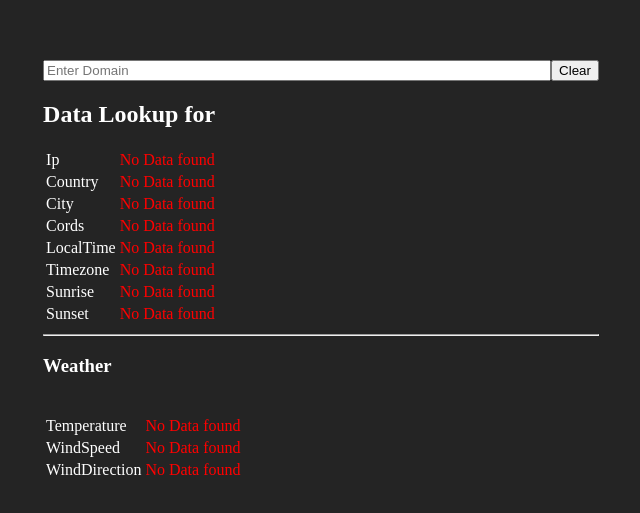
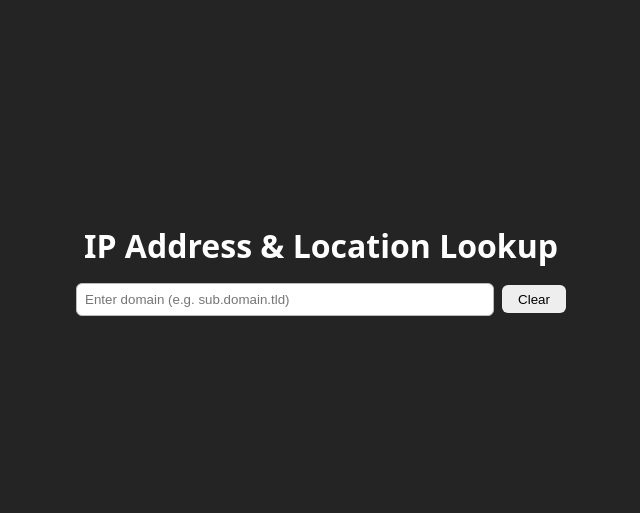
Before and after one commit to 25-26-4BI-SEW/Bachinger_Alexander, a Vue app in the folder 10_CORE_IP_Address_Lookup/CORE10/: page / in a window 1280 px wide. Shown: the part 129-642 px from the top of the page, without its empty margins (319-959 px from the left). Built offline with nearby package versions, Linux system fonts and the light colour scheme.

Commit message:
CORE10 finished

```diff
--- a/10_CORE_IP_Address_Lookup/CORE10/src/App.vue
+++ b/10_CORE_IP_Address_Lookup/CORE10/src/App.vue
@@ -1,21 +1,27 @@
 <script setup>
+import {ref} from "vue";
 import DomainInput from "./components/DomainInput.vue";
 import DomainLookup from "./components/DomainLookup.vue";
-import {ref} from "vue";
 
 const domain = ref("");
-
-function domainInfo(domainInput) {
-  domain.value = domainInput;
-}
-
 </script>
 
 <template>
-  <DomainInput @input="domainInfo"/>
-  <DomainLookup :domain="domain"/>
+  <main class="app">
+    <h1>IP Address & Location Lookup</h1>
+    <DomainInput @input="(val) => (domain = val)"/>
+    <DomainLookup :domain="domain"/>
+  </main>
 </template>
 
 <style scoped>
+.app {
+  font-family: system-ui, sans-serif;
+  padding: 2rem;
+  text-align: center;
+}
 
+h1 {
+  margin-bottom: 1rem;
+}
 </style>
--- a/10_CORE_IP_Address_Lookup/CORE10/src/components/DomainInput.vue
+++ b/10_CORE_IP_Address_Lookup/CORE10/src/components/DomainInput.vue
@@ -1,27 +1,59 @@
 <script setup>
 import {ref} from "vue";
 
-const emit = defineEmits(['input']);
-const input = ref('');
-
+const emit = defineEmits(["input"]);
+const input = ref("");
+let debounceTimeout = null;
 
 function emitChange() {
-  if (input.value.length > 3) emit('input', input.value);
+  clearTimeout(debounceTimeout);
+  if (input.value.length > 3) debounceTimeout = setTimeout(() => emit("input", input.value), 500);
+  // A new timer (setTimeout) is set. --> The code in the function will only be executed after 500ms if the user does not continue typing during this time.
 }
 
 function clearInput() {
   input.value = "";
-  emit('input', null);
+  emit("input", null);
 }
 </script>
 
 <template>
-  <input v-model.trim="input" @input="emitChange" type="text" placeholder="Enter Domain">
-  <button type="button" @click="clearInput">Clear</button>
+  <div class="input-wrapper">
+    <input
+        v-model.trim="input"
+        placeholder="Enter domain (e.g. sub.domain.tld)"
+        type="text"
+        @input="emitChange"
+    />
+    <button type="button" @click="clearInput">Clear</button>
+  </div>
 </template>
 
 <style scoped>
+.input-wrapper {
+  display: flex;
+  gap: 0.5rem;
+  align-items: center;
+  margin-bottom: 1.5rem;
+}
+
 input {
-  width: 500px;
+  width: 400px;
+  padding: 0.5rem;
+  border: 1px solid #bbb;
+  border-radius: 6px;
+}
+
+button {
+  background-color: #eee;
+  border: none;
+  border-radius: 6px;
+  padding: 0.4rem 1rem;
+  cursor: pointer;
+  transition: background 0.2s;
+}
+
+button:hover {
+  background: #ddd;
 }
 </style>
--- a/10_CORE_IP_Address_Lookup/CORE10/src/components/DomainLookup.vue
+++ b/10_CORE_IP_Address_Lookup/CORE10/src/components/DomainLookup.vue
@@ -1,16 +1,17 @@
 <script setup>
+import {ref, watch} from "vue";
 import axios from "axios";
-import {callWithErrorHandling, ref, watch} from "vue";
 
-const props = defineProps({
-  domain: String,
-});
+const props = defineProps({domain: String});
+
+const loading = ref(false);
+const error = ref("");
 
 const ip = ref("");
 const country = ref("");
 const city = ref("");
-const lat = ref("");
-const lon = ref("");
+const lat = ref(null);
+const lon = ref(null);
 const locTime = ref("");
 const timezone = ref("");
 const sunrise = ref("");
@@ -20,191 +21,169 @@ const weather_temp = ref("");
 const weather_windS = ref("");
 const weather_windD = ref("");
 
-function resetData(caseIndex = 0) {
-  switch (caseIndex) {
-    case 0:
-      ip.value = country.value = city.value = lat.value = lon.value = locTime.value = timezone.value = sunrise.value = sunset.value = weather_temp.value = weather_windS.value = weather_windD.value = "";
-      return
-    case 1:
-      country.value = city.value = lat.value = lon.value = timezone.value = "";
-      return;
-    case 2:
-      sunrise.value = sunset.value = "";
-      return;
-    case 3:
-      weather_temp.value = weather_windS.value = weather_windD.value = "";
-      return;
+function resetAll() {
+  ip.value = country.value = city.value = locTime.value = timezone.value = sunrise.value = sunset.value = weather_time.value = weather_temp.value = weather_windS.value = weather_windD.value = "";
+  lat.value = lon.value = null;
+  error.value = "";
+}
+
+watch(() => props.domain, async (newDomain) => {
+      resetAll();
+      if (!newDomain) return;
+      loading.value = true;
+      try {
+        await fetchIP(newDomain);
+      } catch (e) {
+        error.value = e.message || "An unexpected error occurred.";
+      } finally {
+        loading.value = false;
+      }
+    }
+);
+
+async function fetchIP(domain) {
+  try {
+    const res = await axios.get('http://www.dns-lg.com/us01/' + domain + '/a');
+    if (!res.data.answer || res.data.answer.length === 0)
+      throw new Error("No IP address found for this domain.");
+
+    ip.value = res.data.answer[0].rdata;
+    await fetchLocation(ip.value);
+  } catch {
+    throw new Error("Unable to resolve domain to IP.");
   }
 }
 
-async function getIP(domain) {
-  if (!domain) return resetData(0);
+async function fetchLocation(ipAddr) {
+  const res = await axios.get('https://ipapi.co/' + ipAddr + '/json/');
+  if (!res.data || res.data.error) throw new Error("Location not found.");
+
+  country.value = res.data.country_name || "";
+  city.value = res.data.city || "";
+  lat.value = res.data.latitude || 0;
+  lon.value = res.data.longitude || 0;
+  timezone.value = res.data.timezone || "";
+
   try {
-    const res = await axios.get('http://www.dns-lg.com/us01/' + domain + '/a');
-    // console.log(res.data);
-    if (res.data.answer && res.data.answer.length > 0) {
-      ip.value = res.data.answer[0].rdata;
-      await getLocationData();
-    } else {
-      resetData(0);
-    }
-  } catch (e) {
-    resetData(0);
-  }
-}
-
-async function getLocationData() {
-  if (!ip.value) return resetData(1);
-  try {
-    const res = await axios.get('http://ip-api.com/json/' + ip.value);
-    if (res.data?.status === "success") {
-      country.value = res.data.country || "";
-      city.value = res.data.city || "";
-      lat.value = res.data.lat || "";
-      lon.value = res.data.lon || "";
-      timezone.value = res.data.timezone || "";
-      try {
-        if (timezone.value !== "") {
     locTime.value = new Intl.DateTimeFormat("en-US", {
       timeZone: timezone.value,
       hour12: false,
       hour: "2-digit",
       minute: "2-digit",
-          }).format(new Date()) || "";
-        }
+    }).format(new Date());
   } catch {
-      }
-      if (lat.value === "" || lon.value === "") return resetData(2);
-      await getSunData();
-      console.log("vor wetter")
-      await getCurrentWeather();
-      console.log("nach wetter")
-    } else {
-      resetData(1)
-    }
-  } catch {
-    resetData(1)
-  }
+    locTime.value = "";
   }
 
-async function getSunData() {
-  try {
-    const res = await axios.get(
-        'https://api.sunrise-sunset.org/json?lat=' + lat.value + '&lng=' + lon.value);
-    if (res.data?.status === "OK") {
-      sunrise.value = res.data.results.sunrise || "";
-      sunset.value = res.data.results.sunset || "";
-    } else {
-      resetData(2);
-    }
-  } catch {
-    resetData(2);
-  }
+  await fetchSun(lat.value, lon.value);
+  await fetchWeather(lat.value, lon.value);
 }
 
-async function getCurrentWeather() {
-  console.log(lat.value);
-  console.log(lon.value);
-  try {
-    const res = await axios.get(
-        `https://api.open-meteo.com/v1/forecast?latitude=${lat.value}&longitude=${lon.value}&current_weather=true`
-    );
-
-    if (res.data?.current_weather) {
-      const weather = res.data.current_weather || "";
-      console.log(weather);
-      weather_time.value = res.data.current_weather.time || "";
-      weather_temp.value = res.data.current_weather.temperature || "";
-      weather_windS.value = res.data.current_weather.windspeed || "";
-      weather_windD.value = res.data.current_weather.winddirection || "";
-    } else {
-      resetData(3);
-    }
-  } catch {
-    resetData(3);
-  }
+async function fetchSun(lat, lon) {
+  const res = await axios.get('https://api.sunrise-sunset.org/json?lat=' + lat + '&lng=' + lon + '&formatted=0');
+  if (res.data.status !== "OK") throw new Error("Sunrise/sunset not found.");
+  sunrise.value = new Date(res.data.results.sunrise).toLocaleTimeString();
+  sunset.value = new Date(res.data.results.sunset).toLocaleTimeString();
 }
 
-watch(() => props.domain, (newDomain, oldDomain) => {
-  if (newDomain !== oldDomain) getIP(newDomain);
-});
+async function fetchWeather(lat, lon) {
+  const res = await axios.get('https://api.open-meteo.com/v1/forecast?latitude=' + lat + '&longitude=' + lon + '&current_weather=true');
+  const weather = res.data?.current_weather; // ?: If res.data exist --> Access of .current_weather
+  if (!weather) throw new Error("Weather data unavailable.");
 
+  weather_time.value = weather.time || "";
+  weather_temp.value = weather.temperature || "";
+  weather_windS.value = weather.windspeed || "";
+  weather_windD.value = weather.winddirection || "";
+}
 </script>
 
 <template>
   <div>
-    <h2>Data Lookup for {{ props.domain }}</h2>
-    <table>
+    <h2 v-if="props.domain">Lookup for {{ props.domain }}</h2>
+
+    <div v-if="loading">Loading data...</div>
+    <div v-else-if="error" class="error">{{ error }}</div>
+
+    <table v-else-if="ip">
       <tr>
-        <td>Ip</td>
-        <td v-if='ip === ""' class="noData">No Data found</td>
-        <td v-else>{{ ip }}</td>
+        <td>IP</td>
+        <td>{{ ip }}</td>
       </tr>
       <tr>
         <td>Country</td>
-        <td v-if='country === ""' class="noData">No Data found</td>
-        <td v-else>{{ country }}</td>
+        <td>{{ country || 'No Data' }}</td>
       </tr>
       <tr>
         <td>City</td>
-        <td v-if='city === ""' class="noData">No Data found</td>
-        <td v-else>{{ city }}</td>
+        <td>{{ city || 'No Data' }}</td>
       </tr>
       <tr>
-        <td>Cords</td>
-        <td v-if='lat === "" || lon === ""' class="noData">No Data found</td>
-        <td v-else>{{
-            lat.toFixed(3) + '° ' + (lat >= 0 ? 'N' : 'S') + ', ' + lon.toFixed(3) + '° ' + (lon >= 0 ? 'E' : 'W')
-          }}
+        <td>Coordinates</td>
+        <td v-if="lat && lon">
+          {{ lat.toFixed(3) }}° {{ lat >= 0 ? 'N' : 'S' }},
+          {{ lon.toFixed(3) }}° {{ lon >= 0 ? 'E' : 'W' }}
         </td>
+        <td v-else>No Data</td>
       </tr>
       <tr>
-        <td>LocalTime</td>
-        <td v-if='locTime === ""' class="noData">No Data found</td>
-        <td v-else>{{ locTime }}</td>
+        <td>Local Time</td>
+        <td>{{ locTime || 'No Data' }}</td>
       </tr>
       <tr>
         <td>Timezone</td>
-        <td v-if='timezone === ""' class="noData">No Data found</td>
-        <td v-else>{{ timezone }}</td>
+        <td>{{ timezone || 'No Data' }}</td>
       </tr>
       <tr>
         <td>Sunrise</td>
-        <td v-if='sunrise === ""' class="noData">No Data found</td>
-        <td v-else>{{ sunrise }}</td>
+        <td>{{ sunrise || 'No Data' }}</td>
       </tr>
       <tr>
         <td>Sunset</td>
-        <td v-if='sunset === ""' class="noData">No Data found</td>
-        <td v-else>{{ sunset }}</td>
+        <td>{{ sunset || 'No Data' }}</td>
       </tr>
     </table>
-    <hr>
+
+    <div v-if="ip" class="weather">
       <h3>Weather</h3>
-    <div v-if='weather_time !== ""'>State of: {{ weather_time }}</div>
-    <br>
+      <p v-if="weather_time">At: {{ weather_time }}</p>
       <table>
         <tr>
           <td>Temperature</td>
-        <td v-if='weather_temp === ""' class="noData">No Data found</td>
-        <td v-else>{{ weather_temp }}°C</td>
+          <td>{{ weather_temp || '-' }} °C</td>
         </tr>
         <tr>
-        <td>WindSpeed</td>
-        <td v-if='weather_windS === ""' class="noData">No Data found</td>
-        <td v-else>{{ weather_windS }}km/h</td>
+          <td>Wind Speed</td>
+          <td>{{ weather_windS || '-' }} km/h</td>
         </tr>
         <tr>
-        <td>WindDirection</td>
-        <td v-if='weather_windD === ""' class="noData">No Data found</td>
-        <td v-else>{{ weather_windD }}°</td>
+          <td>Wind Direction</td>
+          <td>{{ weather_windD || '-' }}°</td>
         </tr>
       </table>
+    </div>
   </div>
 </template>
 
 <style scoped>
-.noData {
+.error {
   color: red;
+  margin: 1rem 0;
+}
+
+table {
+  border-collapse: collapse;
+  margin: 1rem 0;
+  width: 100%;
+  max-width: 500px;
+}
+
+td {
+  border-bottom: 1px solid #ccc;
+  padding: 0.3rem 0.6rem;
+}
+
+.weather {
+  margin-top: 1.5rem;
 }
 </style>
```
Lines whose indentation alone changed are shown as unchanged.
